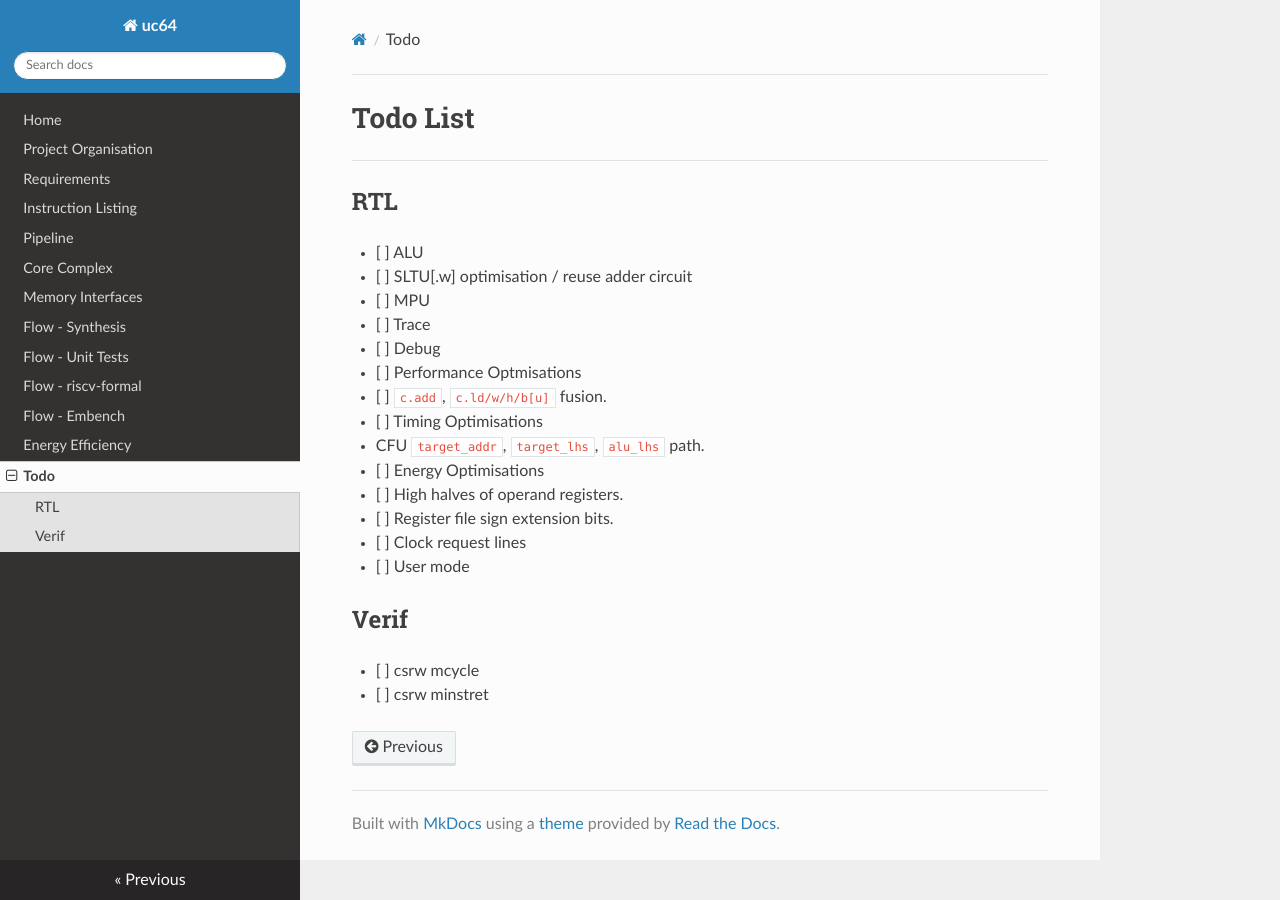
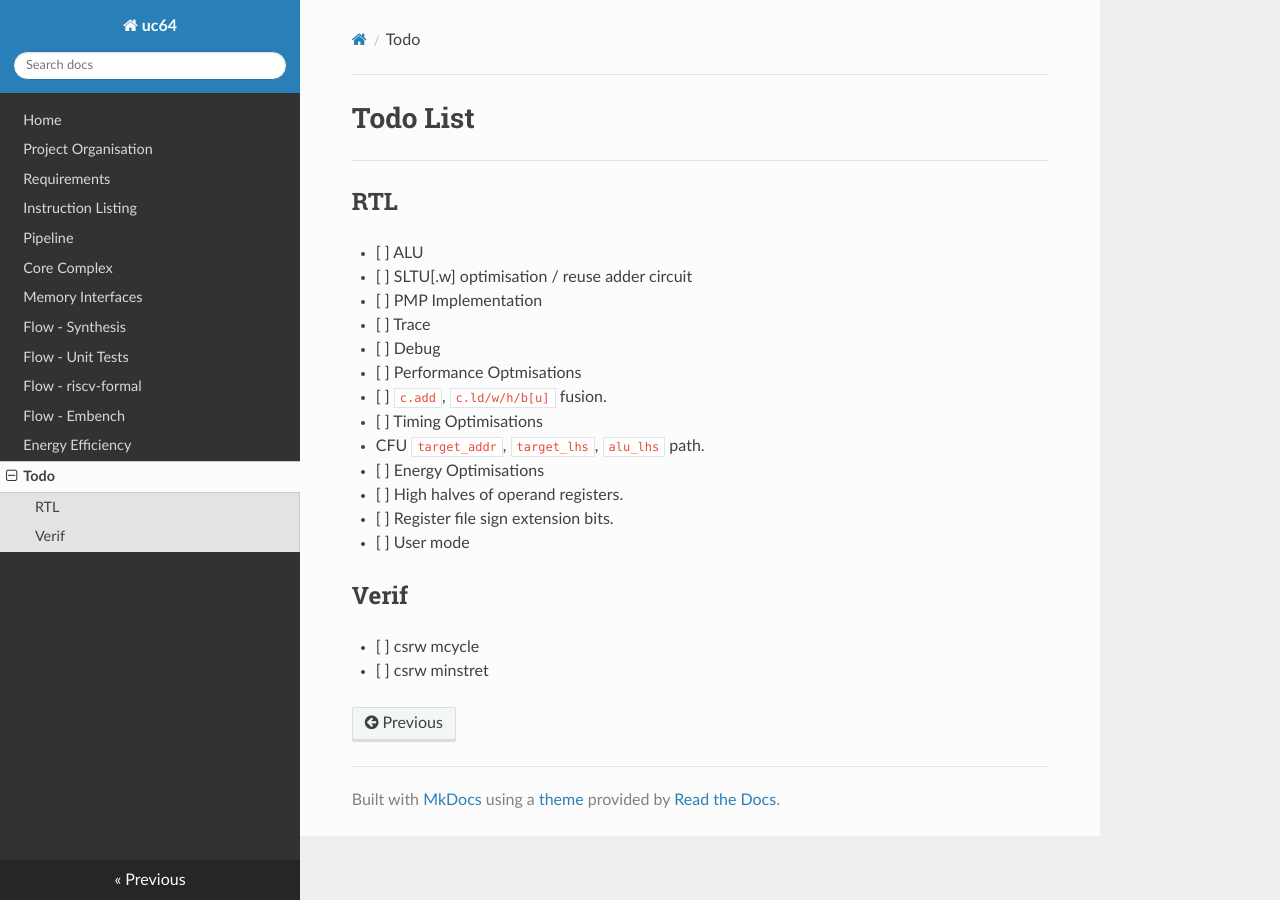
Before and after one commit to ben-marshall/croyde-riscv, an MkDocs documentation site: the page built from docs/todo.md, in a window 1280 px wide. Built offline with MkDocs 1.6.1, drawn with Linux system fonts in a browser that asks for light colours; nearby versions of some CDN libraries.

Commit message:
Todo updates

```diff
--- a/docs/todo.md
+++ b/docs/todo.md
@@ -9,7 +9,7 @@
 
   - [ ] SLTU[.w] optimisation / reuse adder circuit
 
-- [ ] MPU
+- [ ] PMP Implementation
 
 - [ ] Trace
 
@@ -29,8 +29,6 @@
 
   - [ ] Register file sign extension bits.
 
-  - [ ] Clock request lines
-
 - [ ] User mode
 
 ## Verif
```
